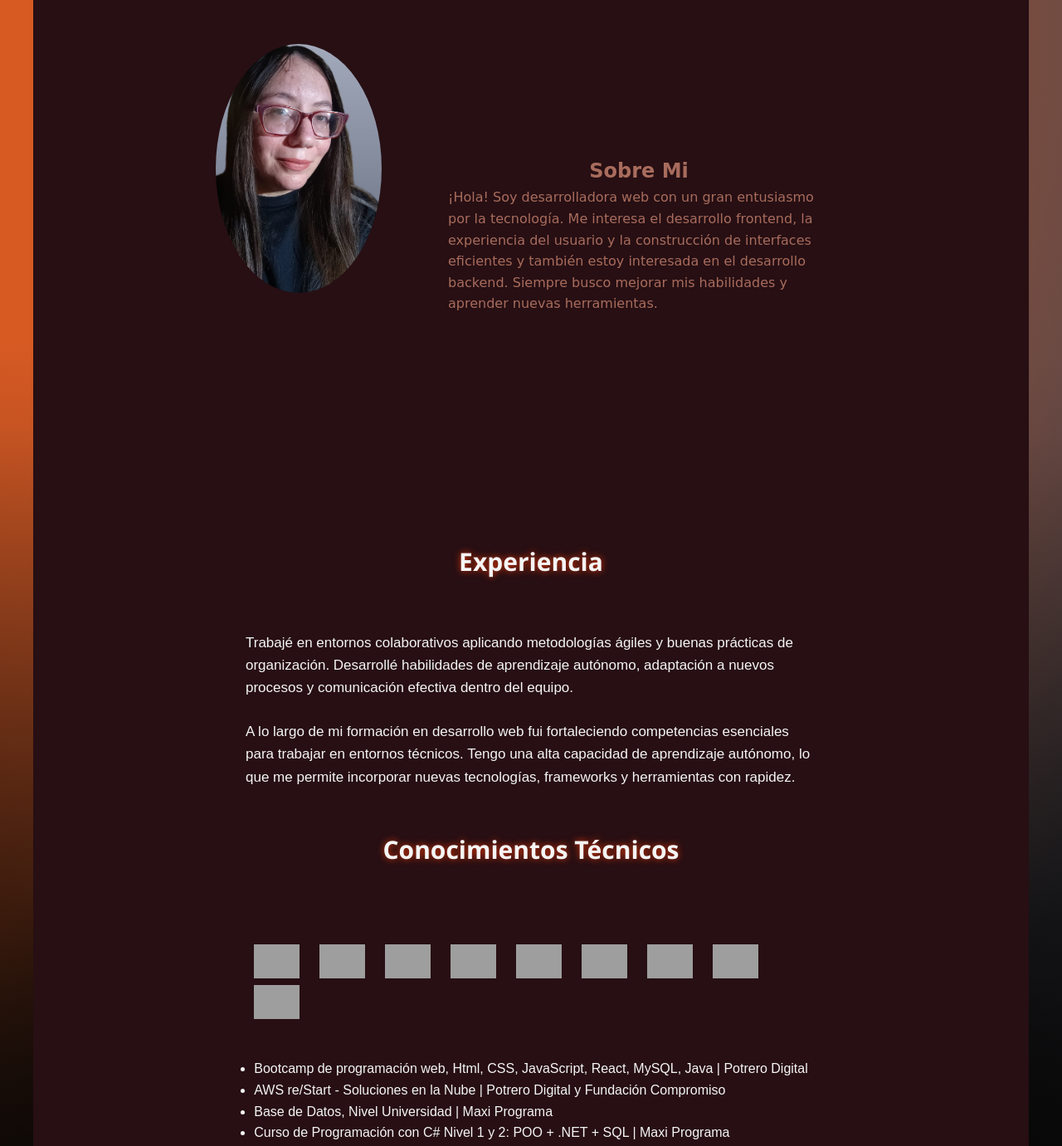
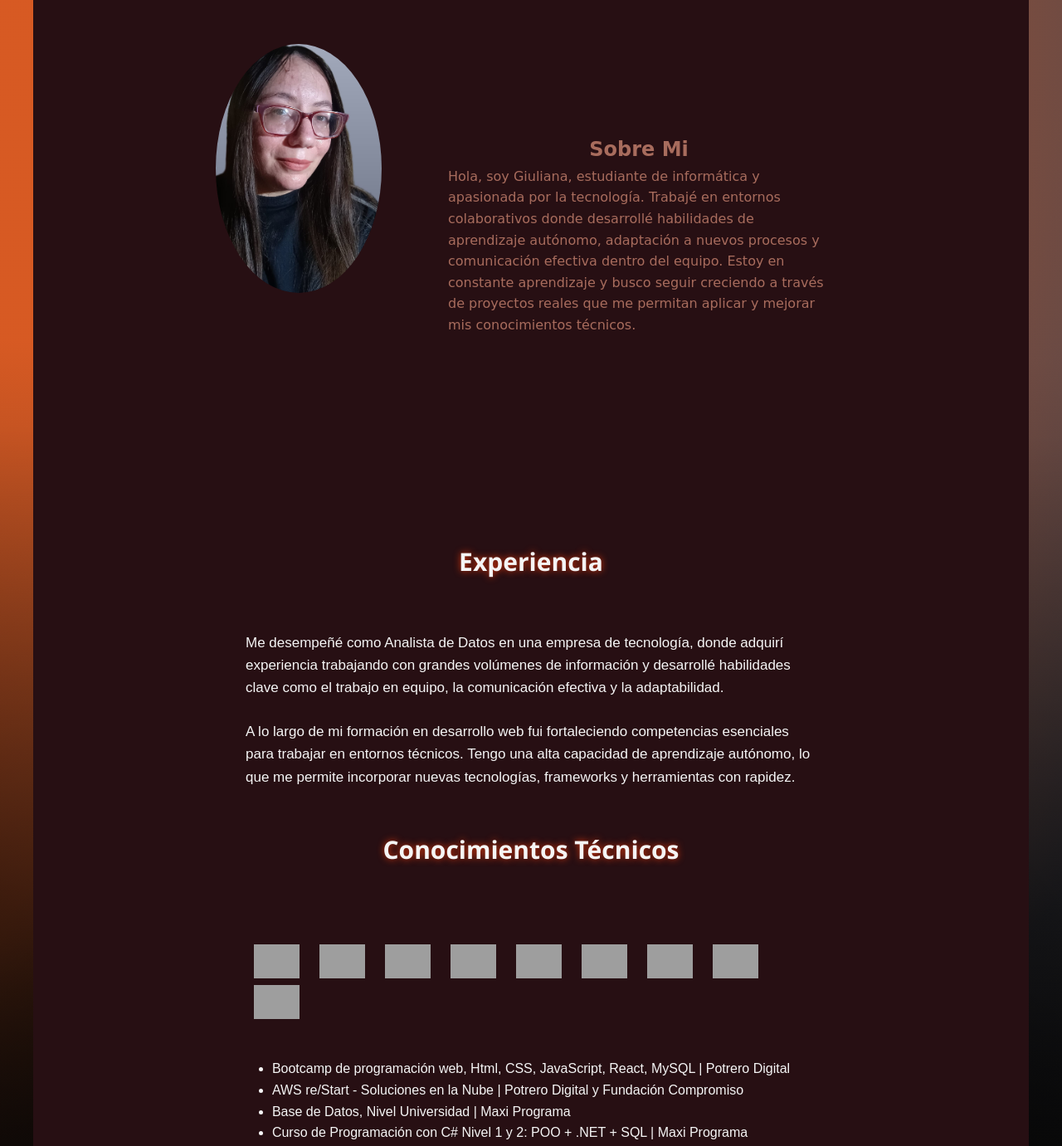
Before and after one commit to GiuliM01/Portfolio-GM, a plain HTML site: page index.html in a window 1280 px wide. Shown: the part 101-1482 px from the top of the page at 83% size. Drawn offline with Linux system fonts and the light colour scheme; grey boxes are pictures that could not be loaded.

Commit message:
Actualización

```diff
--- a/index.html
+++ b/index.html
@@ -37,9 +37,10 @@
             <div class="caja-presentacion fade-in">
             <h1>Sobre Mi</h1>
             <p class="presentacion">
-                ¡Hola! Soy desarrolladora web con un gran entusiasmo por la tecnología. Me interesa el desarrollo frontend,
-                la experiencia del usuario y la construcción de interfaces eficientes y también estoy interesada en el desarrollo backend.
-                Siempre busco mejorar mis habilidades y aprender nuevas herramientas.
+                Hola, soy Giuliana, estudiante de informática y apasionada por la tecnología.
+                Trabajé en entornos colaborativos donde desarrollé habilidades de aprendizaje autónomo,
+                adaptación a nuevos procesos y comunicación efectiva dentro del equipo. Estoy en constante aprendizaje y
+                busco seguir creciendo a través de proyectos reales que me permitan aplicar y mejorar mis conocimientos técnicos.
             </p>
             </div>
 
@@ -48,8 +49,8 @@
         <section id="experiencia" class="segunda-seccion">
             <h2>Experiencia</h2>
             <p>
-                Trabajé en entornos colaborativos aplicando metodologías ágiles y buenas prácticas de organización.
-                Desarrollé habilidades de aprendizaje autónomo, adaptación a nuevos procesos y comunicación efectiva dentro del equipo.
+                Me desempeñé como Analista de Datos en una empresa de tecnología, donde adquirí experiencia trabajando con grandes volúmenes
+                de información y desarrollé habilidades clave como el trabajo en equipo, la comunicación efectiva y la adaptabilidad.
             </p>
             <br />
             <p>
@@ -91,7 +92,7 @@
             <ul>
                 <div class="cursos">
                     <li>
-                        Bootcamp de programación web, Html, CSS, JavaScript, React, MySQL, Java | Potrero Digital
+                        Bootcamp de programación web, Html, CSS, JavaScript, React, MySQL | Potrero Digital
                     </li>
                     <li>
 
@@ -115,7 +116,7 @@
                         Estoy desarrollando una página web jundo a dos devs para "Generar Eco", una ONG que requiere
                         el rediseño completo de su página web para mejorar la experiencia del usuario y facilitar la gestión interna.
                     </p>
-                    <a href="https://generareco.org.ar/" target="_blank">Ver</a>
+                    <a href="https://github.com/Walt-exe/Generar-ECO" target="_blank">Ver</a>
                 </div>
             </div>
         </section>
```
